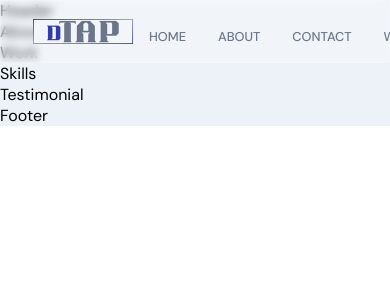
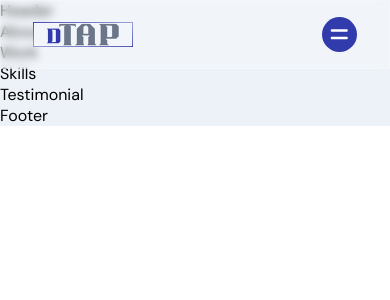
Before and after one commit to deelusional/dtPortfolio, a React (Create React App) app: page / in a window 390 px wide. Shown: the top 300 px of the page. Built offline with nearby package versions, Linux system fonts and the light colour scheme.

Commit message:
added background styles to hamburger menu

```diff
--- a/src/components/Navbar/Navbar.scss
+++ b/src/components/Navbar/Navbar.scss
@@ -79,4 +79,48 @@
       }
     }
   }
+
+  @media  (max-width: 900px) {
+    display: none;
+  }
 }
+
+.app__navbar-menu {
+  width: 35px;
+  height: 35px;
+  border-radius: 50%;
+  position: relative;
+
+  display: flex;
+  justify-content: center;
+  align-items: center;
+  background: var(--secondary-color);
+
+  svg {
+    width: 70%;
+    height: 70%;
+    color: var(--white-color);
+  }
+
+  div {
+    position: fixed;
+    top: 0;
+    bottom: 0;
+    right: 0;
+    z-index: 5;
+
+    padding: 1rem;
+
+    width: 80%;
+    height: 100vh;
+    display: flex;
+    justify-content: flex-end;
+    align-items: flex-end;
+    flex-direction: column;
+
+    background: url('../../assets/bgWhite.png');
+    background-color: var(--white-color);
+    background-size: cover;
+    background-repeat: repeat;
+  }
+}
```
